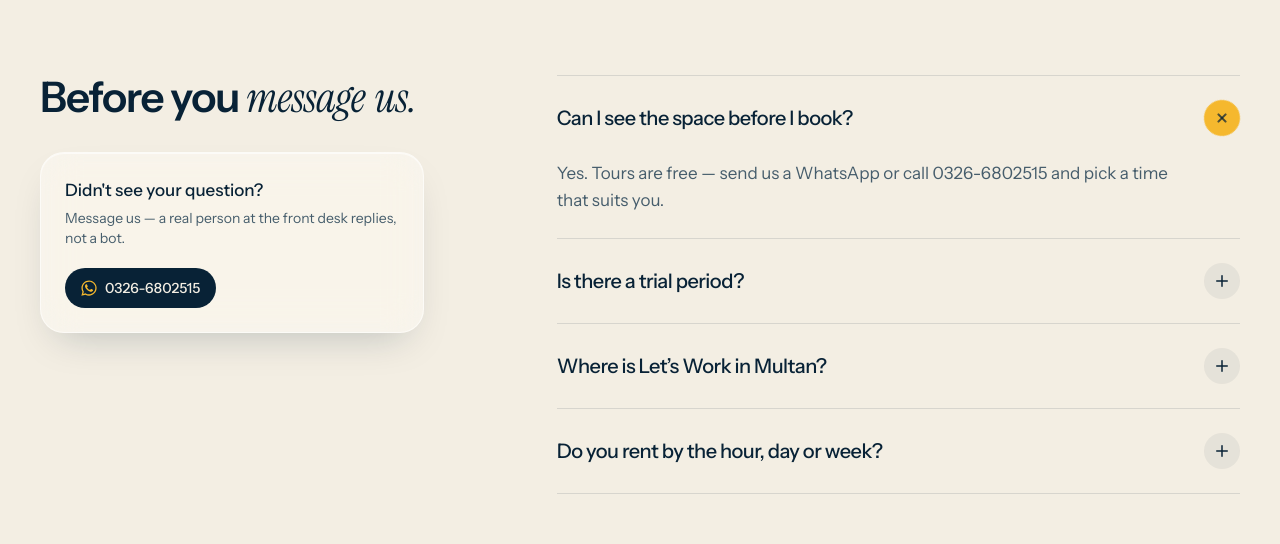
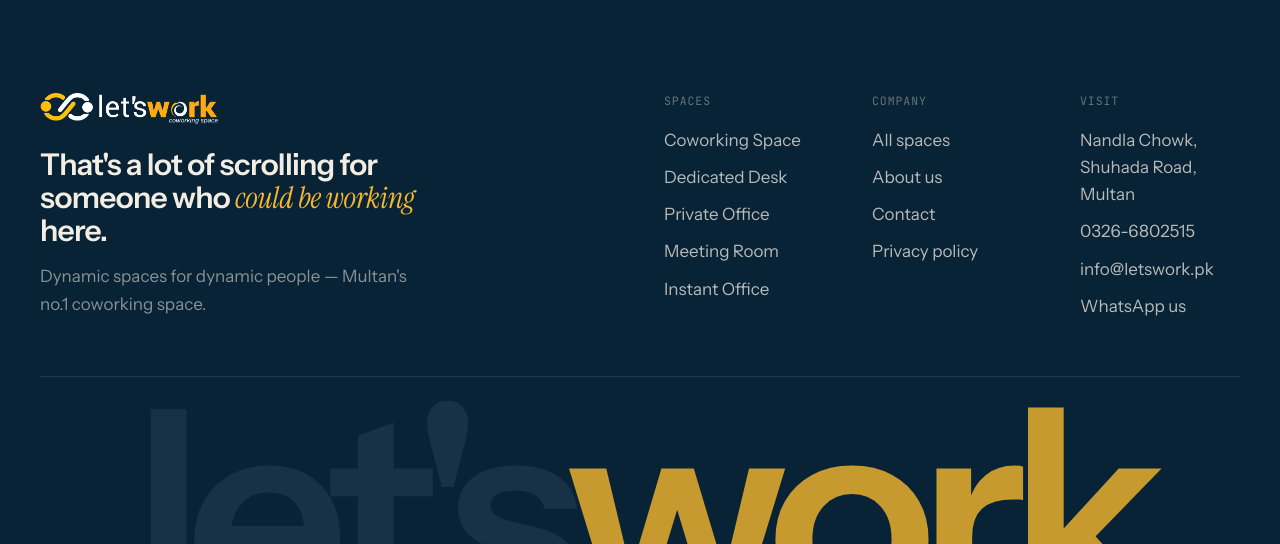
Before and after one commit to mohsinali373/Lets-Work, a React (Vite) app: page /contact-us in a window 1280 px wide. Shown: the part 1568-2112 px from the top of the page. Built offline with nearby package versions, Linux system fonts and the light colour scheme.

Commit message:
feat: remove the FAQ section from the Contact page

```diff
--- a/src/data/faqs.js
+++ b/src/data/faqs.js
@@ -69,5 +69,4 @@ export const PAGE_FAQS = {
   private: pick('privateSize', 'customize', 'terms', 'meetingAccess', 'tour'),
   meeting: pick('meetingAccess', 'meetings', 'terms', 'where'),
   instant: pick('instantSpeed', 'terms', 'amenities', 'where'),
-  contact: pick('tour', 'trial', 'where', 'terms'),
 };
--- a/src/data/seo.js
+++ b/src/data/seo.js
@@ -102,7 +102,6 @@ export const PAGES = {
     title: 'Contact Us',
     type: 'ContactPage',
     description: `Contact ${BRAND} coworking space in Multan — call or WhatsApp ${CONTACT.phoneDisplay}, email ${CONTACT.email}, or visit us at Nandla Chowk, Shuhada Road.`,
-    faqs: PAGE_FAQS.contact,
     priority: '0.7',
   },
   privacy: {
--- a/src/pages/Contact.jsx
+++ b/src/pages/Contact.jsx
@@ -1,7 +1,6 @@
 import { ArrowUpRight, Mail, MapPin, Phone } from 'lucide-react';
 import { PAGES } from '../data/seo.js';
 import { CONTACT, TOUR_MSG, waLink } from '../data/site.js';
-import { PAGE_FAQS } from '../data/faqs.js';
 import { Page } from '../components/layout/Page.jsx';
 import { SplitWords } from '../components/ui/SplitWords.jsx';
 import { Intro } from '../components/ui/PageIntro.jsx';
@@ -9,7 +8,6 @@ import { Eyebrow } from '../components/ui/Eyebrow.jsx';
 import { Reveal } from '../components/ui/Reveal.jsx';
 import { WhatsAppIcon } from '../components/ui/Icons.jsx';
 import { ContactForm } from '../components/contact/ContactForm.jsx';
-import { FaqSection } from '../components/sections/FaqSection.jsx';
 
 const CHANNELS = [
   { icon: Phone, label: 'Call', value: CONTACT.phoneDisplay, href: CONTACT.tel, tone: 'bg-ink text-cream' },
@@ -80,7 +78,6 @@ export function Contact() {
         </Reveal>
       </section>
 
-      <FaqSection items={PAGE_FAQS.contact} title="Before you *message us.*" />
     </Page>
   );
 }
```
